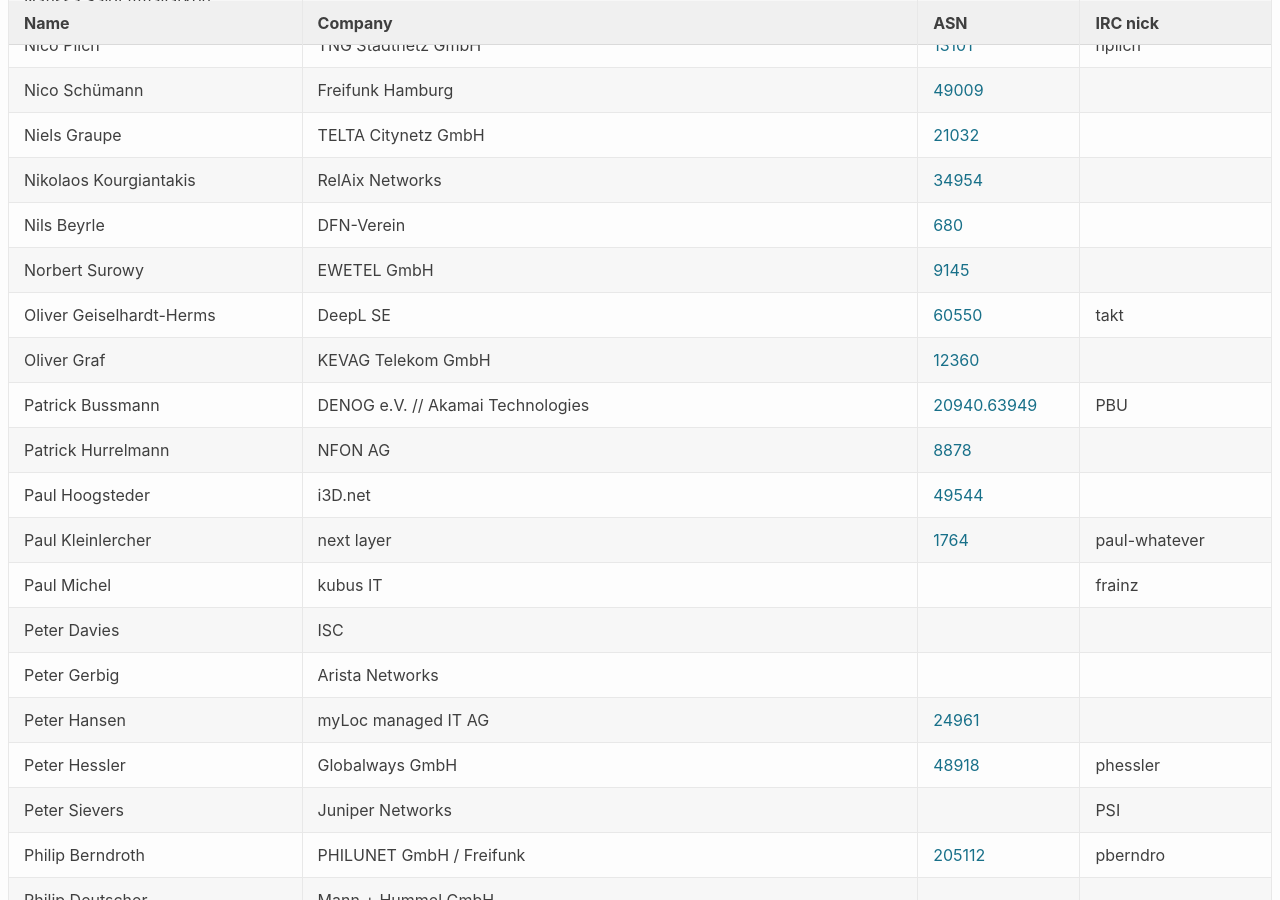
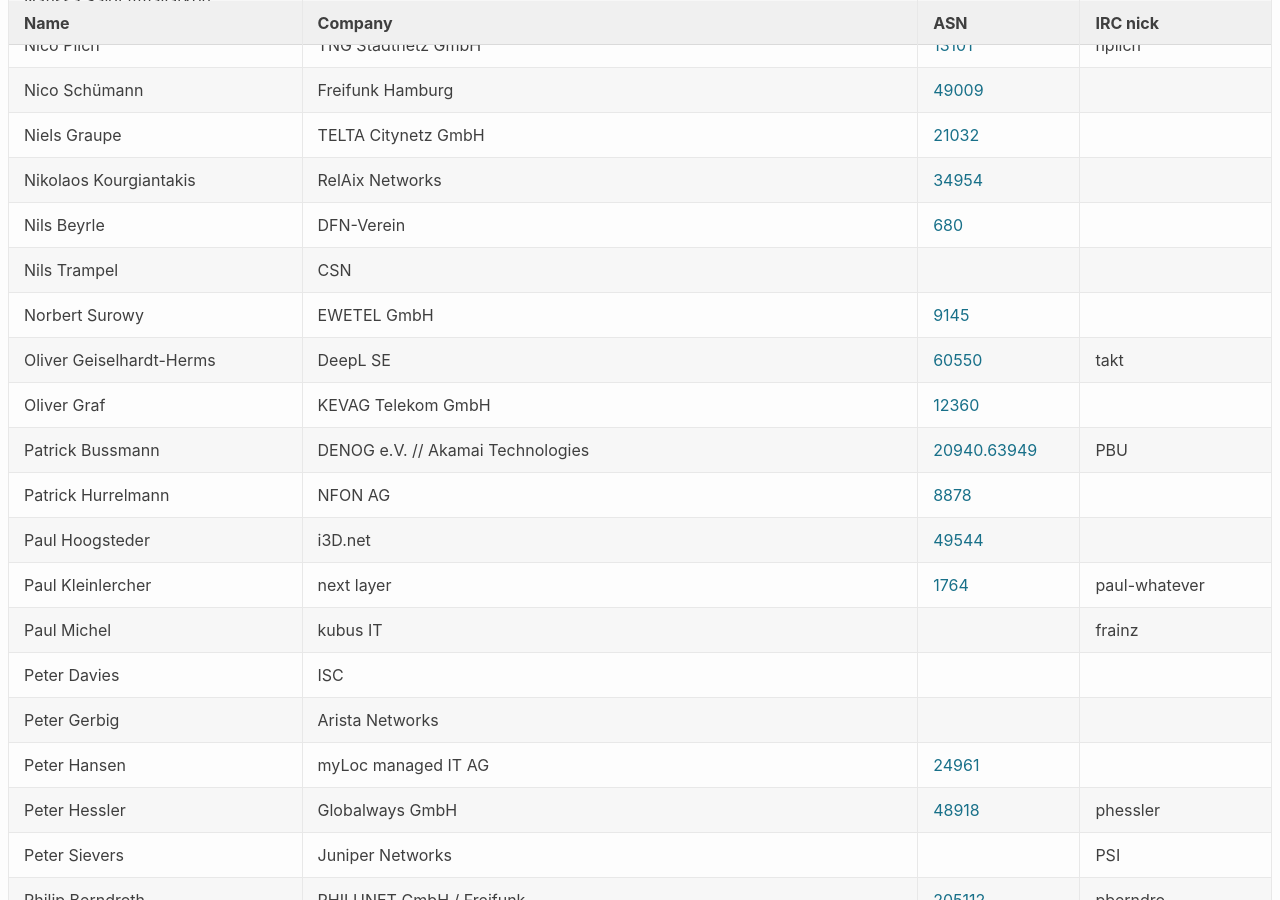
Before and after one commit to denog/pretix-attendeelist, a Jekyll site: the page built from denog15/index.md, in a window 1280 px wide and 900 px high, scrolled down 7624 px. Built offline with Jekyll 4.4.1, drawn with Linux system fonts in a browser that asks for light colours.

Commit message:
Latest data: Mon Oct  2 23:28:01 UTC 2023

```diff
--- a/_data/attendees_denog15_onsite.json
+++ b/_data/attendees_denog15_onsite.json
@@ -1026,6 +1026,12 @@
     "asn": "680"
   },
   {
+    "name": "Nils Trampel",
+    "company": "CSN",
+    "irc": null,
+    "asn": null
+  },
+  {
     "name": "Norbert Surowy",
     "company": "EWETEL GmbH",
     "irc": null,
```
